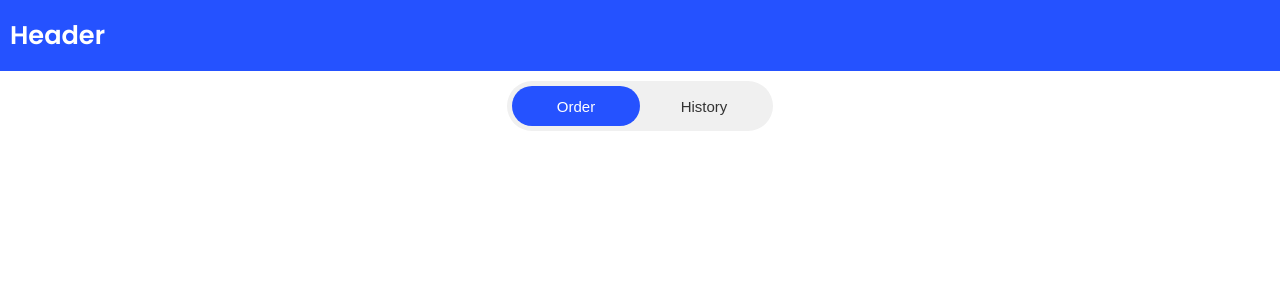
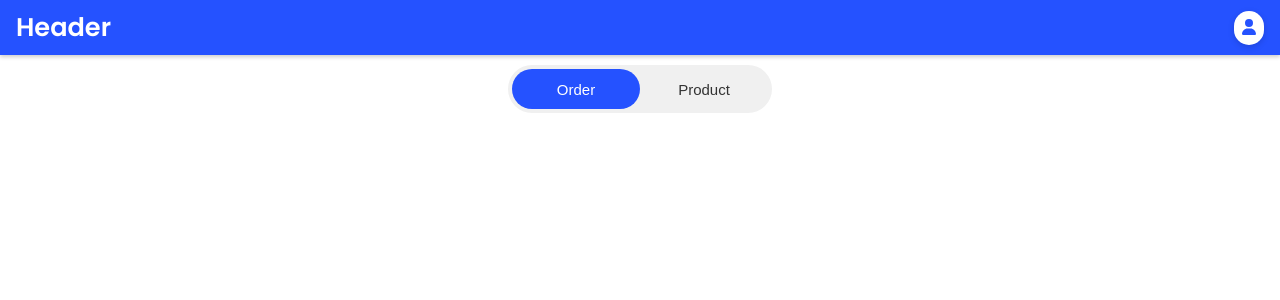
Before and after one commit to yogeshluhar/OrderManagementSystem, a React (Create React App) app in the folder ordermanagementsystem/: page / in a window 1280 px wide. Shown: the top 300 px of the page. Built offline with nearby package versions, Linux system fonts and the light colour scheme.

Commit message:
header added user submenu

```diff
--- a/ordermanagementsystem/src/App.js
+++ b/ordermanagementsystem/src/App.js
@@ -7,7 +7,6 @@ function App() {
     <div className="App">
       <Header />
       <SwitchBtn/>
-
     </div>
   );
 }
--- a/ordermanagementsystem/src/Reusable/Const/header.js
+++ b/ordermanagementsystem/src/Reusable/Const/header.js
@@ -1,27 +1,106 @@
-import React from "react";
+import React, { useState } from "react";
+import { FontAwesomeIcon } from "@fortawesome/react-fontawesome";
+import { faUser } from "@fortawesome/free-solid-svg-icons";
 
 const styles = {
-  topBarStyle: {
+  topBar: {
     display: "flex",
+    justifyContent: "space-between",
     alignItems: "center",
-    padding: "16px 10px",
-
-    background: "rgb(37, 82, 277)",
-    color: "#fff",
-    gap: "10px",
+    padding: "8px 16px",
+    background: "rgb(37, 82, 255)",
+    color: "white",
+    boxShadow: "0 2px 4px rgba(0, 0, 0, 0.2)",
   },
-  headerText: {
+  title: {
+    fontSize: "clamp(20px, 2vw, 30px)",
+    fontWeight: 600,
     margin: 0,
-    fontWeight: 600,
-    fontSize: "clamp(20px, 2vw, 30px)",
-
+  },
+  userMenu: {
+    position: "relative",
+  },
+  userButton: {
+    backgroundColor: "#ffffff", // white background
+    border: "none",
+    padding: "8px",
+    borderRadius: "6rem",
+    cursor: "pointer",
+    color: "rgb(37, 82, 255)",
+    fontSize: "16px",
+    boxShadow: "0 2px 6px rgba(0, 0, 0, 0.15)",
+    transition: "all 0.3s ease",
+  },
+  subMenu: {
+    position: "absolute",
+    top: "100%",
+    right: 0,
+    backgroundColor: "white",
+    listStyle: "none",
+    padding: "5px 0",
+    borderRadius: "6px",
+    border: "1px solid #ddd",
+    boxShadow: "0px 8px 16px rgba(0, 0, 0, 0.2)",
+    zIndex: 10,
+    minWidth: "150px",
+  },
+  subMenuItem: {
+    padding: "10px 20px",
+    cursor: "pointer",
+    color: "#333",
+    whiteSpace: "nowrap",
+  },
+  subMenuItemHover: {
+    backgroundColor: "#f5f5f5",
   },
 };
 
 const Header = () => {
+  const [isMenuOpen, setIsMenuOpen] = useState(false);
+  const [hoveredItem, setHoveredItem] = useState(null);
+
+  const toggleMenu = () => setIsMenuOpen(!isMenuOpen);
+
+  const menuItems = ["Profile", "Settings", "Logout"];
+
   return (
-    <div style={styles.topBarStyle}>
-      <h2 style={styles.headerText}>Header</h2>
+    <div style={styles.topBar}>
+      <h2 style={styles.title}>Header</h2>
+
+      <div style={styles.userMenu}>
+        <button
+          onClick={toggleMenu}
+          onMouseEnter={() => setHoveredItem("button")}
+          onMouseLeave={() => setHoveredItem(null)}
+          style={{
+            ...styles.userButton,
+            ...(hoveredItem === "button" && {
+              backgroundColor: "#f0f0ff",
+              transform: "scale(1.05)",
+            }),
+          }}
+        >
+          <FontAwesomeIcon icon={faUser} />
+        </button>
+
+        {isMenuOpen && (
+          <ul style={styles.subMenu}>
+            {menuItems.map((item, index) => (
+              <li
+                key={index}
+                style={{
+                  ...styles.subMenuItem,
+                  ...(hoveredItem === index ? styles.subMenuItemHover : {}),
+                }}
+                onMouseEnter={() => setHoveredItem(index)}
+                onMouseLeave={() => setHoveredItem(null)}
+              >
+                {item}
+              </li>
+            ))}
+          </ul>
+        )}
+      </div>
     </div>
   );
 };
--- a/ordermanagementsystem/src/Reusable/Const/switchbtn.js
+++ b/ordermanagementsystem/src/Reusable/Const/switchbtn.js
@@ -15,7 +15,7 @@ const SwitchBtn = () => {
       justifyContent: "space-around",
       alignItems: "center",
       background: "#f0f0f0",
-      padding: "5px",
+      padding: "4px",
       borderRadius: "3rem",
     },
     orderbtn: (isActive) => ({
@@ -31,7 +31,7 @@ const SwitchBtn = () => {
       transition: "all 0.3s ease",
       cursor: "pointer",
     }),
-    historybtn: (isActive) => ({
+    productbtn: (isActive) => ({
       height: "2.5rem",
       width: "8rem",
       borderRadius: "2rem",
@@ -58,10 +58,10 @@ const SwitchBtn = () => {
             Order
           </button>
           <button
-            style={SwitchBtnStyleSheet.historybtn(activeTab === "history")}
-            onClick={() => setActiveTab("history")}
+            style={SwitchBtnStyleSheet.productbtn(activeTab === "product")}
+            onClick={() => setActiveTab("product")}
           >
-            History
+            Product
           </button>
         </div>
       </div>
```
